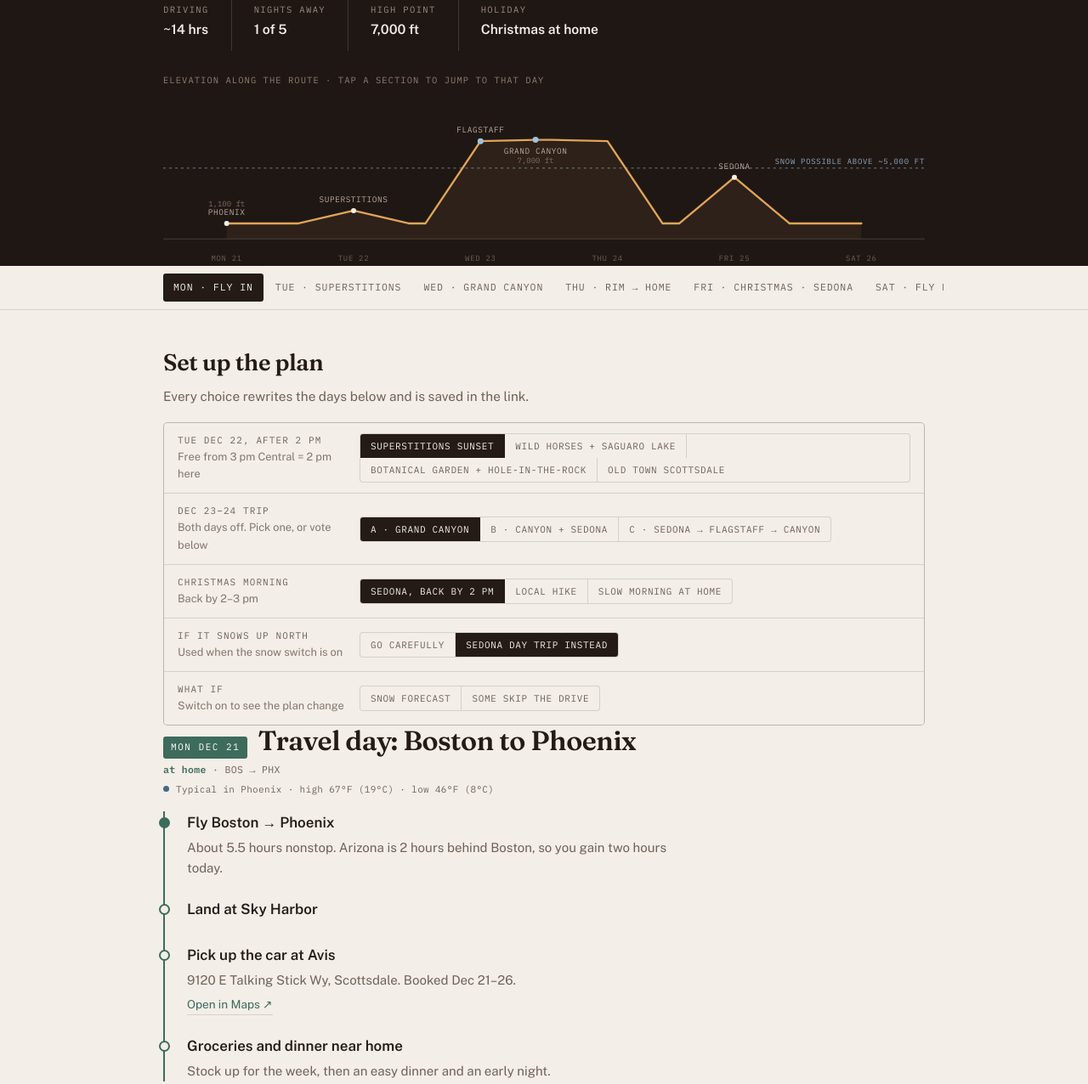
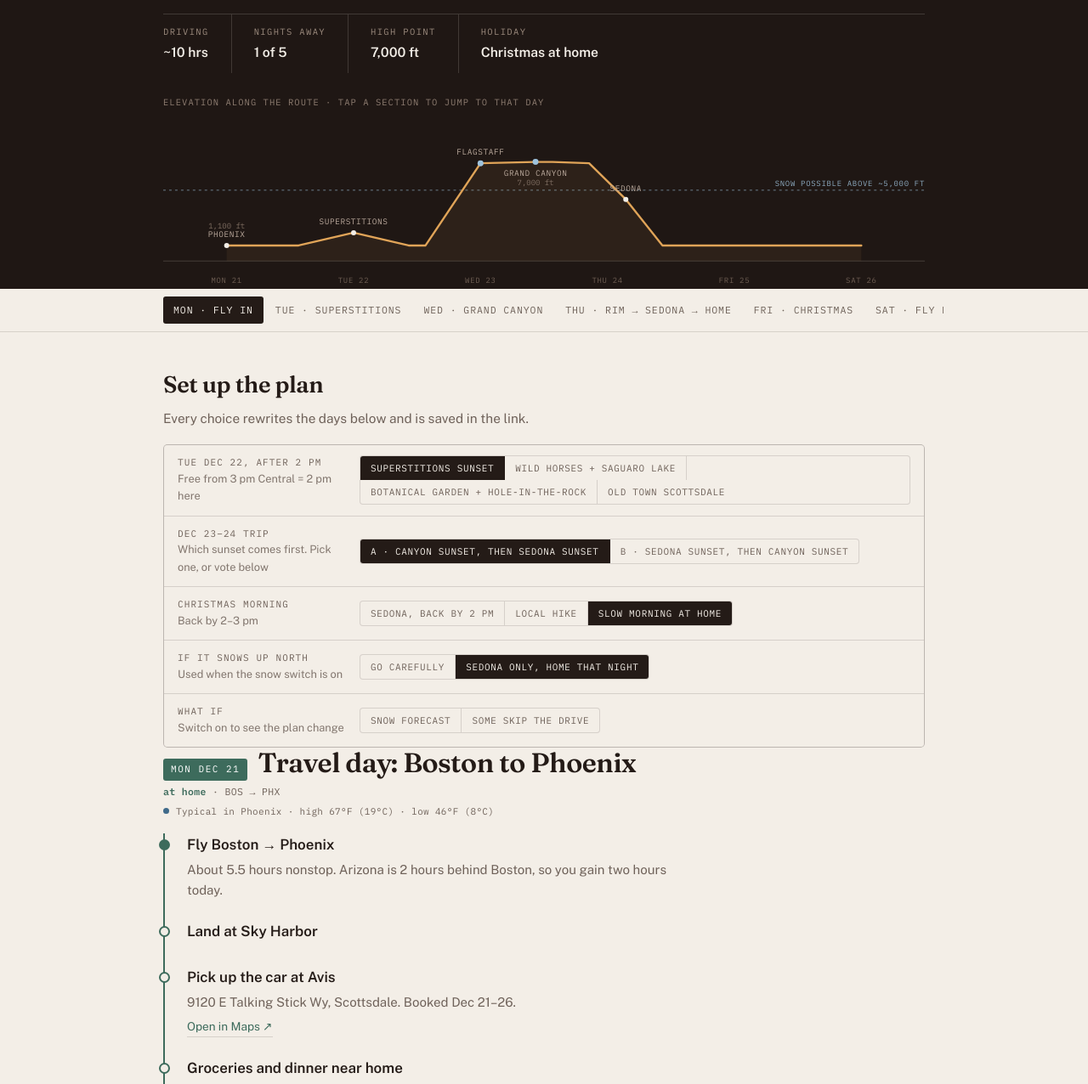
Before and after one commit to shriya5dxt/no_snow_christmas, a plain HTML site: page index.html in a window 1280 px wide. Shown: the part 347-1623 px from the top of the page at 85% size. Drawn offline with nearby package versions, Linux system fonts and the light colour scheme.

Commit message:
Two sunsets: Grand Canyon Dec 23, Sedona Dec 24 (reverse as option B)

```diff
--- a/app.js
+++ b/app.js
@@ -35,19 +35,16 @@ const temp = (f) => `${f}°F (${toC(f)}°C)`;
 
 /* ---------- stop helper ---------- */
 const S = (t, h, p, o = {}) => ({ t, h, p, s: o.s, g: o.g, key: !!o.key });
-const NORTH = ["rim", "rimsedona", "flag"]; // routes that climb above the snow line
+const NORTH = ["twosun", "sedfirst"]; // routes that climb above the snow line
 
 // The Dec 23–24 road trip (both days off for everyone)
 const ROUTES = {
-  rim: { letter: "A", short: "Grand Canyon", name: "The Grand Canyon", head: "Ooh Aah Point, rim sunset, rim sunrise",
-    desc: "Up through Flagstaff on Dec 23 for Ooh Aah Point, Hermit Road and sunset at Hopi Point. Sunrise and Desert View Drive on Christmas Eve, home by about 17:00.",
-    best: "The plan as it stands, with the easiest Christmas Eve." },
-  rimsedona: { letter: "B", short: "Canyon + Sedona", name: "Canyon, home via Sedona", head: "Come back down Oak Creek Canyon",
-    desc: "Same Dec 23. On Christmas Eve, back through Flagstaff and down Oak Creek Canyon for a Sedona sunset, home by about 19:15.",
-    best: "Sees Sedona without using Christmas morning." },
-  flag: { letter: "C", short: "Sedona → Flagstaff → Canyon", name: "Red rock first, canyon second", head: "Sedona, a night in Flagstaff, then the rim",
-    desc: "Dec 23: a Sedona hike, Oak Creek Canyon, and a night in downtown Flagstaff. Christmas Eve: Ooh Aah Point and the rim, home by about 17:30.",
-    best: "All three places and the cheapest beds. No sunset or sunrise at the canyon." },
+  twosun: { letter: "A", short: "Canyon sunset, then Sedona sunset", name: "Two sunsets", head: "Grand Canyon sunset Dec 23, Sedona sunset Dec 24",
+    desc: "Dec 23: up through Flagstaff for Ooh Aah Point, Hermit Road and sunset at Hopi Point, and a night at the canyon. Dec 24: rim sunrise, down Oak Creek Canyon to Sedona, sunset at Airport Mesa, home around 19:15.",
+    best: "Both sunsets plus a canyon sunrise, and home for Christmas Eve dinner." },
+  sedfirst: { letter: "B", short: "Sedona sunset, then canyon sunset", name: "Two sunsets, reversed", head: "Sedona sunset Dec 23, Grand Canyon sunset Dec 24",
+    desc: "Dec 23: an easy start, red rock all afternoon, sunset at Airport Mesa, then a night in Flagstaff. Dec 24: a full day on the rim with Ooh Aah Point and sunset at Hopi Point, home around 21:15.",
+    best: "A slower first morning, but a late Christmas Eve and a dark drive home." },
 };
 
 // Dec 22: everyone is free from 3 pm Central = 2 pm Arizona
@@ -94,6 +91,32 @@ const RIM_NIGHT = "In-park lodges (El Tovar, Bright Angel, Maswik) are steps fro
 
 /* ---------- day templates ---------- */
 const T = {
+  sedonaSunsetToFlag: { nav: "Sedona → Flagstaff", title: "Red rock afternoon, Sedona sunset", hrs: 3.25, roads: "I-17 north → SR-179 · I-17 to Flagstaff after dark", night: "Flagstaff",
+    nightNote: "Downtown Flagstaff is walkable, has the most beds, and is 1.5 hours from the rim.", places: ["PHX", "SED", "FLG"],
+    flags: [["After dark", "Take SR-179 and I-17 up to Flagstaff, not the 89A switchbacks through Oak Creek Canyon, which can ice up at night."], altFlag], stops: [
+      S(510, "Leave Phoenix", "No dawn start: Sedona is two hours up I-17, and the light gets good in the afternoon.", { s: ["116 mi", "~2 hrs"] }),
+      S(645, "Bell Rock Pathway", "An easy walk on the way into town, with big views of Bell Rock and Courthouse Butte for little effort.", { s: ["~2 mi", "flat"], g: "Bell Rock Trailhead, Sedona AZ" }),
+      tlaq(750),
+      S(825, "Cathedral Rock", "Short and steep, with hands-on slickrock to a saddle between the spires. If it's frosty or wet, skip it, because the rock gets slippery.", { key: 1, s: ["1.2 mi RT", "740 ft"], g: "Cathedral Rock Trailhead, Sedona AZ" }),
+      chapel(930), airportMesa,
+      S(1080, "Dinner in Sedona", "Eat before you drive on. Reserve for six."),
+      S(1170, "Drive to Flagstaff", "Up I-17 to 7,000 ft. Expect it to be below freezing when you arrive.", { s: ["~50 mi", "~1h15"] })] },
+  sedonaSunsetHome: { nav: "Sedona", title: "Plan B: red rock afternoon, Sedona sunset, home", hrs: 4, roads: "I-17 ⇄ SR-179", night: "Home", places: ["PHX", "SED", "PHX"], stops: [
+      S(510, "Leave Phoenix", "No dawn start: Sedona is two hours up I-17, and the light gets good in the afternoon.", { s: ["116 mi", "~2 hrs"] }),
+      S(645, "Bell Rock Pathway", "An easy walk on the way into town, with big views of Bell Rock and Courthouse Butte for little effort.", { s: ["~2 mi", "flat"], g: "Bell Rock Trailhead, Sedona AZ" }),
+      tlaq(750),
+      S(825, "Cathedral Rock", "Short and steep, with hands-on slickrock to a saddle between the spires. If it's frosty or wet, skip it, because the rock gets slippery.", { key: 1, s: ["1.2 mi RT", "740 ft"], g: "Cathedral Rock Trailhead, Sedona AZ" }),
+      chapel(930), airportMesa,
+      S(1080, "Dinner in Sedona", "Eat before you drive on. Reserve for six."),
+      S(1170, "Drive home", "Back down I-17.", { s: ["116 mi", "~2 hrs"] })] },
+  rimSunsetHome: { nav: "Grand Canyon", title: "A full day on the rim, sunset at Hopi Point", hrs: 5.25, roads: "US-180 north · park fee per vehicle · I-17 home after dark", night: "Home", places: ["FLG", "GC", "PHX"],
+    flags: [iceFlag, ["Late Christmas Eve", "Leaving after sunset puts you home around 21:15, and the first hour back to Flagstaff is dark and can be icy. Eat at the rim, or plan a late, easy Christmas Eve dinner at home."]], stops: [
+      S(480, "Flagstaff to the South Rim", "Through ponderosa forest past the San Francisco Peaks. Check AZ511 before leaving.", { s: ["80 mi", "~1.5 hrs"] }),
+      mather(570), oohAah(615),
+      S(765, "Lunch in the Village", "Bright Angel Lodge, or the Market Plaza deli."),
+      rimTrail(825), hermit(900), hopiSunset,
+      S(1050, "Drive home", "Back through Flagstaff and down I-17. Swap drivers.", { s: ["230 mi", "~3.75 hrs"] }),
+      S(1275, "Home for Christmas Eve", "A late, low-key dinner at home.", { key: 1 })] },
 
   sedonaToFlag: (fromPhx) => ({ nav: "Sedona → Flagstaff", title: fromPhx ? "Phoenix to red rock to the pines" : "Red rock morning, up to the pines",
     hrs: fromPhx ? 3 : 1, roads: fromPhx ? "I-17 → SR-179 → SR-89A" : "SR-89A through Oak Creek Canyon", night: "Flagstaff",
@@ -116,13 +139,16 @@ const T = {
       S(780, "Down to Phoenix", "US-89 to Flagstaff, then I-17. About 3.5 hours with a stop.", { s: ["~200 mi"] }),
       S(1020, "Home for Christmas Eve", "Unpack, shower, Christmas Eve dinner.", { key: 1 })] },
 
-  canyonViaSedonaHome: { nav: "Rim → Sedona → home", title: "Sunrise, Oak Creek, red rock sunset", hrs: 4.5, roads: "US-180 → SR-89A → I-17", night: "Home", places: ["GC", "FLG", "SED", "PHX"], stops: [
+  canyonViaSedonaHome: { nav: "Rim → Sedona → home", title: "Canyon sunrise to Sedona sunset, home for Christmas Eve", hrs: 4.5, roads: "US-180 → SR-89A → I-17", night: "Home", places: ["GC", "FLG", "SED", "PHX"], stops: [
       sunriseRim,
       S(540, "Back to Flagstaff", "Same road you came in on, in morning light.", { s: ["80 mi", "~1.5 hrs"] }),
       S(660, "Lunch in downtown Flagstaff", "Route 66 diners and brewpubs."),
       S(765, "Down Oak Creek Canyon", "Steep and winding, with a red rock reveal at the bottom. Take I-17 if it's icy.", { key: 1, s: ["30 mi", "~50 min"], g: "Oak Creek Vista, AZ" }),
-      chapel(855), airportMesa,
-      S(1035, "Drive home", "Down I-17 in the dark. Swap drivers.", { s: ["116 mi", "~2 hrs"] })] },
+      chapel(855),
+      S(900, "Bell Rock Pathway", "A short, flat walk under Bell Rock before sunset.", { s: ["~1.5 mi", "flat"], g: "Bell Rock Trailhead, Sedona AZ" }),
+      airportMesa,
+      S(1035, "Drive home", "Down I-17 in the dark. Swap drivers.", { s: ["116 mi", "~2 hrs"] }),
+      S(1155, "Home for Christmas Eve", "Christmas Eve dinner around 19:30.", { key: 1 })] },
 
   flagCanyonHome: { nav: "Rim → home", title: "Rim day, then down to Phoenix", hrs: 5.25, roads: "US-180 → I-17", night: "Home", places: ["FLG", "GC", "PHX"], stops: [
       S(450, "Up to the South Rim", "Through the pines past the San Francisco Peaks.", { s: ["80 mi", "~1.5 hrs"] }),
@@ -186,7 +212,7 @@ const FUN = {
 
 /* ---------- state + URL hash ---------- */
 const OPTS = { route: Object.keys(ROUTES), d22: Object.keys(D22), xmas: Object.keys(XMAS), snow: ["go", "sedona"] };
-const DEFAULT = { route: "rim", d22: "dutchman", xmas: "sedona", snow: "sedona", fun: ["hike", "scottsdale", "games"], t: {}, shift: {}, done: [], votes: {} };
+const DEFAULT = { route: "twosun", d22: "dutchman", xmas: "slow", snow: "sedona", fun: ["hike", "scottsdale", "games"], t: {}, shift: {}, done: [], votes: {} };
 let state = JSON.parse(JSON.stringify(DEFAULT));
 
 function readHash() {
@@ -247,11 +273,9 @@ function build(s) {
 
   // Dec 23–24: the road trip
   let seq = [];
-  if (s.route === "rim") seq = [T.canyonFromPhx, T.canyonHome];
-  if (s.route === "rimsedona") seq = [T.canyonFromPhx, T.canyonViaSedonaHome];
-  if (s.route === "flag") seq = [T.sedonaToFlag(true), T.flagCanyonHome];
+  seq = s.route === "sedfirst" ? [T.sedonaSunsetToFlag, T.rimSunsetHome] : [T.canyonFromPhx, T.canyonViaSedonaHome];
   const snowAlt = s.t.snow && s.snow !== "go" && NORTH.includes(s.route);
-  if (snowAlt) seq = [T.sedonaSnowDay];
+  if (snowAlt) seq = [T.sedonaSunsetHome];
 
   seq.forEach((tpl, i) => {
     const idx = 2 + i, d = clone(tpl);
@@ -259,7 +283,7 @@ function build(s) {
     if (s.t.snow && s.snow === "go" && d.places.some((k) => PLACES[k].elev > SNOW_LINE)) days[idx].flags.push(["Snow plan: go carefully", "Check AZ511 before every drive and add buffer time. Skip any road that's closed rather than wait it out."]);
     if (s.t.split) days[idx].flags.push(["Split crew", "Part of the crew takes this trip, the rest stay in Phoenix on the downtime plan. Meet back up for Christmas Eve."]);
   });
-  if (snowAlt) days[2].flags.unshift(["Plan B is on", "Snow is forecast up north, so this version swaps the canyon for a Sedona day trip, below most of it, and keeps Christmas Eve in Phoenix."]);
+  if (snowAlt) days[2].flags.unshift(["Plan B is on", "Snow is forecast up north, so this version skips the canyon, does Sedona with its sunset on Dec 23, and has Christmas Eve in Phoenix."]);
 
   // Christmas Eve
   const eve = days[3];
@@ -274,7 +298,7 @@ function build(s) {
 
   // Christmas Day
   const xmas = days[4];
-  const sawSedona = ["rimsedona", "flag"].includes(s.route) || snowAlt;
+  const sawSedona = true; // every plan now has Sedona on Dec 23
   Object.assign(xmas, { nav: "Christmas", title: "Christmas at home", free: 0 });
   if (s.xmas === "sedona") {
     Object.assign(xmas, { nav: "Christmas · Sedona", title: "Christmas morning in Sedona, home by 2 pm", hrs: 4, roads: "I-17 ⇄ SR-179", places: ["PHX", "SED", "PHX"] });
@@ -288,7 +312,7 @@ function build(s) {
       S(1020, "Gifts", ""), S(1170, "Movie night", ""));
     xmas.flags.push(["Christmas morning in Sedona", "Trails and viewpoints are open, but most cafés and shops are closed, so bring food. Most trailhead lots need a Red Rock Pass."]);
     xmas.flags.push(["Frosty start", "Expect around 31°F (−1°C) at the trailhead at 08:15, warming to the mid-50s by noon. Frost makes Cathedral Rock's slickrock slippery. If it's white or wet, walk the Bell Rock Pathway instead."]);
-    if (sawSedona) xmas.flags.push(["Sedona twice?", "This plan already passes through Sedona, so a local hike might make a better Christmas morning."]);
+    if (sawSedona) xmas.flags.push(["Sedona twice?", "You'll already have had a Sedona sunset, so a local hike or a slow morning might make a better Christmas."]);
   } else {
     if (s.xmas === "hike") xmas.stops.push(S(450, "Christmas-morning hike", "Piestewa Peak, or the gentler Gateway Loop in the McDowell Sonoran Preserve. Trails are empty today.", { g: "Gateway Trailhead, Scottsdale AZ" }));
     xmas.stops.push(S(600, "Gifts and a slow breakfast", "", { key: 1 }), S(810, "Christmas lunch", "The big meal of the trip.", { key: 1 }),
@@ -313,9 +337,9 @@ function build(s) {
 function contingencies(s) {
   const out = [];
   if (NORTH.includes(s.route)) {
-    out.push(["If it snows up north", { go: "Go carefully", sedona: "Sedona day trip instead" }[s.snow],
+    out.push(["If it snows up north", { go: "Go carefully", sedona: "Sedona only" }[s.snow],
       { go: "Check AZ511 and the Grand Canyon NPS alerts each morning, drive in daylight, and skip any closed road.",
-        sedona: "Skip the canyon. Do Sedona as a day trip (about 4,300 ft, usually clear) and spend Christmas Eve in Phoenix." }[s.snow]]);
+        sedona: "Keep the Sedona afternoon and sunset (about 4,300 ft, usually clear), drive home that night, and spend Christmas Eve in Phoenix." }[s.snow]]);
     out.push(["If a road closes mid-trip", "Stay put", "I-17, I-40, US-180 and AZ-64 all close for storms now and then. Stay where you are and wait for AZ511 to clear it. Avoid 89A through Oak Creek Canyon in ice."]);
   }
   out.push(["If work runs late on Dec 22", "Stay close", "Swap to the Botanical Garden and Hole-in-the-Rock, 15 minutes away, and still catch the sunset."]);
@@ -428,11 +452,11 @@ function seg(key, opts, { multi = false, cls = "", get, set } = {}) {
 
 function renderControls() {
   const rows = [
-    ["Dec 23–24 trip", "Both days off. Pick one, or vote below", seg("route", Object.entries(ROUTES).map(([k, r]) => [k, `${r.letter} · ${r.short}`]))],
+    ["Dec 23–24 trip", "Which sunset comes first. Pick one, or vote below", seg("route", Object.entries(ROUTES).map(([k, r]) => [k, `${r.letter} · ${r.short}`]))],
   ];
   rows.unshift(["Tue Dec 22, after 2 pm", "Free from 3 pm Central = 2 pm here", seg("d22", Object.entries(D22).map(([k, d]) => [k, d.short]))]);
   rows.push(["Christmas morning", "Back by 2–3 pm", seg("xmas", Object.entries(XMAS))]);
-  if (NORTH.includes(state.route)) rows.push(["If it snows up north", "Used when the snow switch is on", seg("snow", [["go", "Go carefully"], ["sedona", "Sedona day trip instead"]])]);
+  if (NORTH.includes(state.route)) rows.push(["If it snows up north", "Used when the snow switch is on", seg("snow", [["go", "Go carefully"], ["sedona", "Sedona only, home that night"]])]);
   rows.push(["What if", "Switch on to see the plan change", seg("t", [["snow", "Snow forecast"], ["split", "Some skip the drive"]], { multi: true, cls: "whatif", get: (v) => !!state.t[v] })]);
   $("controls").innerHTML = rows.map(([l, sub, c]) => `<div class="ctrl"><div class="seg-label">${l}${sub ? `<small>${sub}</small>` : ""}</div>${c}</div>`).join("");
 }
```
Also changed, not shown: index.html (+1 -1 lines).
